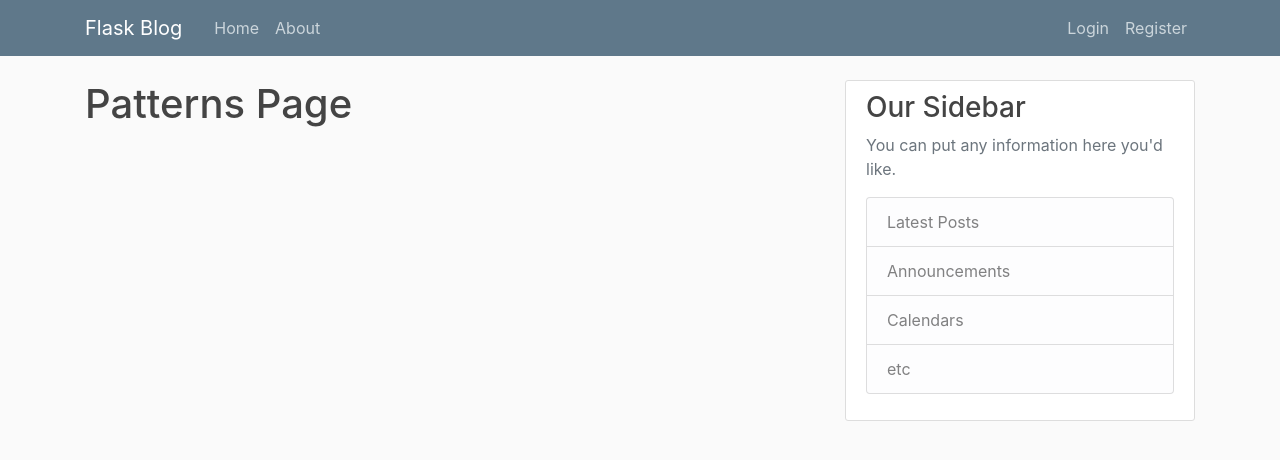
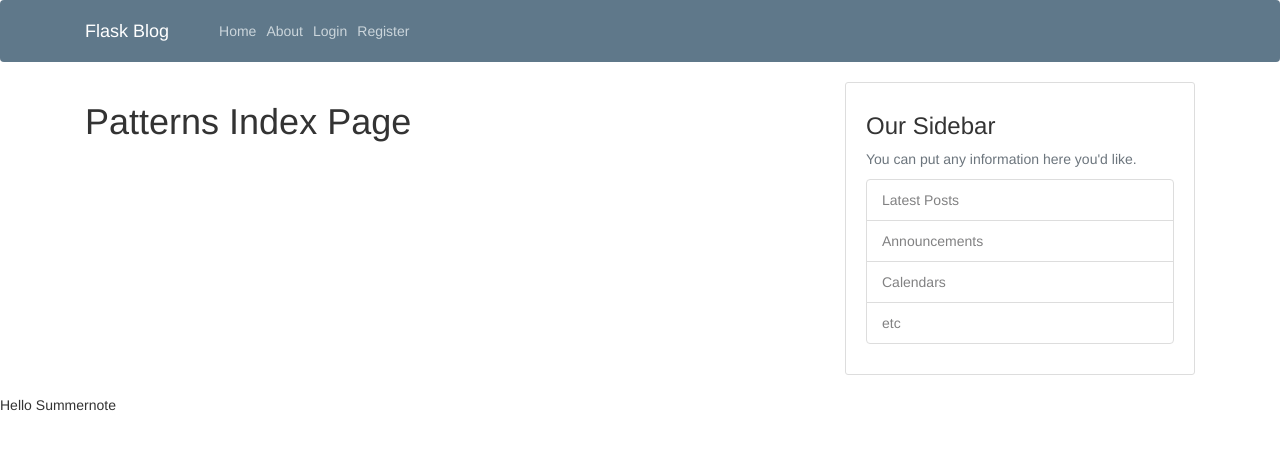
Before and after one commit to KartBlanche/UpliftYourself, a Flask app: page /patterns in a window 1280 px wide. Shown: the top 460 px of the page. Run offline with Flask 2, Linux system fonts and the light colour scheme; some libraries are stand-ins or nearby versions.

Commit message:
Adding a patterns index.
And trying out Summernote.

```diff
--- a/flaskblog/patterns/routes.py
+++ b/flaskblog/patterns/routes.py
@@ -1,8 +1,9 @@
-from flask import render_template, Blueprint
+from flask import render_template, Blueprint, request
 
 patterns = Blueprint('patterns', __name__)
 
 
-@patterns.route("/patterns")
+@patterns.route("/patterns", methods=['GET', 'POST'])
+@patterns.route("/patterns/index", methods=['GET', 'POST'])
 def index():
-    return render_template('patterns.html', title='Patterns')
+    return render_template('patterns_index.html', title='Patterns Index')
--- a/flaskblog/templates/layout.html
+++ b/flaskblog/templates/layout.html
@@ -9,6 +9,8 @@
     <link rel="stylesheet" href="https://maxcdn.bootstrapcdn.com/bootstrap/4.0.0/css/bootstrap.min.css" integrity="sha384-Gn5384xqQ1aoWXA+058RXPxPg6fy4IWvTNh0E263XmFcJlSAwiGgFAW/dAiS6JXm" crossorigin="anonymous">
 
     <link rel="stylesheet" type="text/css" href="{{ url_for('static', filename='main.css') }}">
+
+    {% block scripts %} {% endblock scripts %}
 
     {% if title %}
         <title>Flask Blog - {{ title }}</title>
@@ -58,12 +60,6 @@
         </div>
       </div>
     </main>
-
-
-    <!-- Optional JavaScript -->
-    <!-- jQuery first, then Popper.js, then Bootstrap JS -->
-    <script src="https://code.jquery.com/jquery-3.2.1.slim.min.js" integrity="sha384-KJ3o2DKtIkvYIK3UENzmM7KCkRr/rE9/Qpg6aAZGJwFDMVNA/GpGFF93hXpG5KkN" crossorigin="anonymous"></script>
-    <script src="https://cdnjs.cloudflare.com/ajax/libs/popper.js/1.12.9/umd/popper.min.js" integrity="sha384-ApNbgh9B+Y1QKtv3Rn7W3mgPxhU9K/ScQsAP7hUibX39j7fakFPskvXusvfa0b4Q" crossorigin="anonymous"></script>
-    <script src="https://maxcdn.bootstrapcdn.com/bootstrap/4.0.0/js/bootstrap.min.js" integrity="sha384-JZR6Spejh4U02d8jOt6vLEHfe/JQGiRRSQQxSfFWpi1MquVdAyjUar5+76PVCmYl" crossorigin="anonymous"></script>
+{% block body %} {% endblock body %}
 </body>
 </html>
--- /dev/null
+++ b/flaskblog/templates/patterns_index.html
@@ -0,0 +1,22 @@
+{% extends "layout.html" %}
+{% block scripts %}
+    <!-- include libraries(jQuery, bootstrap) -->
+    <link href="http://netdna.bootstrapcdn.com/bootstrap/3.3.5/css/bootstrap.css" rel="stylesheet">
+    <script src="http://cdnjs.cloudflare.com/ajax/libs/jquery/3.2.1/jquery.js"></script>
+    <script src="http://netdna.bootstrapcdn.com/bootstrap/3.3.5/js/bootstrap.js"></script>
+
+    <!-- include summernote css/js -->
+    <link href="http://cdnjs.cloudflare.com/ajax/libs/summernote/0.8.11/summernote.css" rel="stylesheet">
+    <script src="http://cdnjs.cloudflare.com/ajax/libs/summernote/0.8.11/summernote.js"></script>
+{% endblock scripts %}
+{% block content %}
+    <h1>Patterns Index Page</h1>
+{% endblock content %}
+{% block body %}
+  <div id="summernote"><p>Hello Summernote</p></div>
+  <script>
+    $(document).ready(function() {
+        $('#summernote').summernote();
+    });
+  </script>
+{% endblock body %}
```
Also changed, not shown: flaskblog/models.py (+9 -0 lines), flaskblog/site.db.
